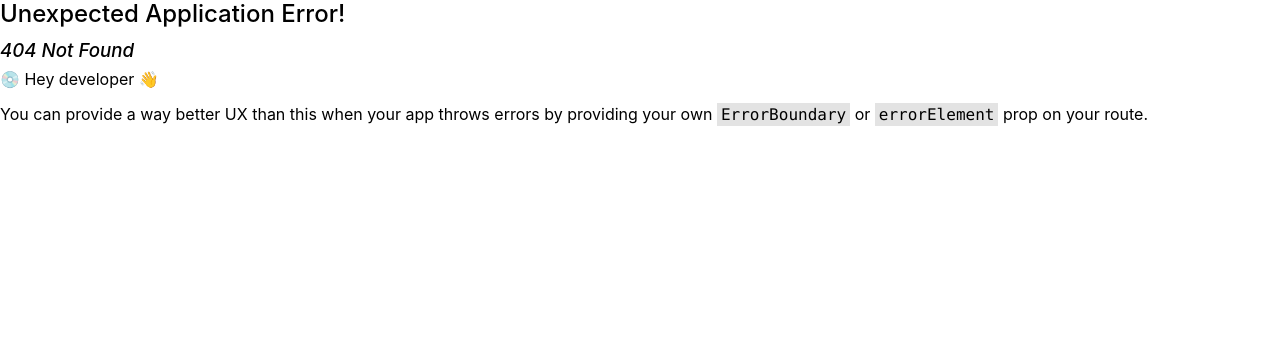
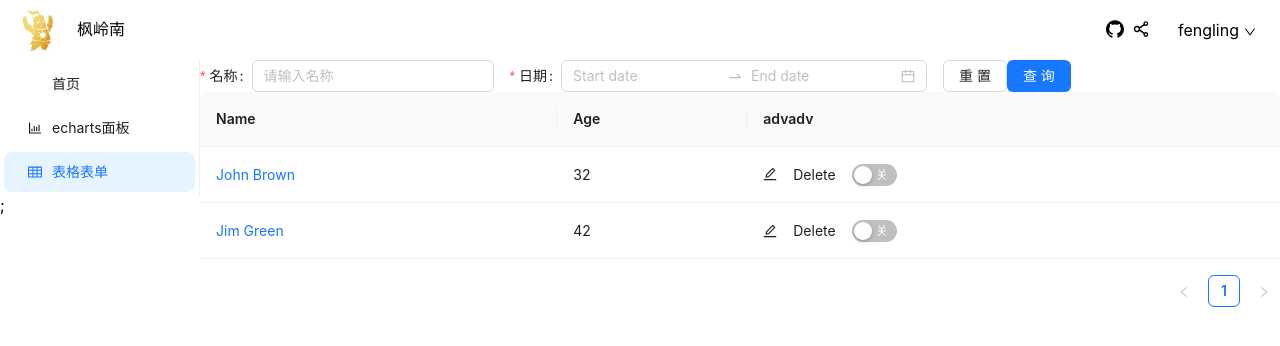
Before and after one commit to Stew0316/react-vite-mobx, a React (Vite) app: page /fengling/home/business in a window 1280 px wide. Before the commit this address had no page. Shown: the top 346 px of the page. Built offline with nearby package versions, Linux system fonts and the light colour scheme.

Commit message:
feat:添加常见表格表单

```diff
--- a/package.json
+++ b/package.json
@@ -15,6 +15,7 @@
     "echarts": "^5.4.2",
     "mobx": "^6.9.0",
     "mobx-react": "^7.6.0",
+    "moment": "^2.29.4",
     "react": "^18.2.0",
     "react-dom": "^18.2.0",
     "react-router": "^6.12.1",
--- a/src/layout/Side.jsx
+++ b/src/layout/Side.jsx
@@ -1,20 +1,25 @@
 import Style from '@/style/Side.module.scss'
 import { Menu } from 'antd';
 import { useState } from 'react';
-import { MailOutlined, SettingOutlined, AppstoreOutlined  } from '@ant-design/icons';
+import { BarChartOutlined, SettingOutlined, TableOutlined  } from '@ant-design/icons';
 import { ICON_CODE } from '@/common/IconFont'
 import { useLocation, useMatch, useNavigate  } from 'react-router';
 //这里的key取路径的最后一部分/home/index取index，/home/index/test取test，方便刷新取location重新赋值
 const items = [
   {
     label: '首页',
-    key: '/',
+    key: '/home/',
     icon: <ICON_CODE type="iconhome" />,
   },
   {
     label: 'echarts面板',
-    key: 'echartsMask',
-    icon: <AppstoreOutlined />,
+    key: '/home/echartsMask',
+    icon: <BarChartOutlined />,
+  },
+  {
+    label: '表格表单',
+    key: '/home/business',
+    icon: <TableOutlined />,
   },
   // {
   //   label: 'Navigation Three - Submenu',
@@ -62,16 +67,15 @@ const items = [
 ]
 
 function Side(props) {
-  const [current, setCurrent] = useState('/');
+
   const locate = useLocation()
   const navi = useNavigate()
   const mat = useMatch(locate.pathname)
-  console.log(mat)
+  const [current, setCurrent] = useState(mat.pathname);
   const onClick = (e) => {
-    console.log('click ', e);
     setCurrent(e.key);
     if(e.key) {
-      navi(`/home/${e.key}`)
+      navi(e.key)
     }
   };
   return (
--- a/src/router/index.jsx
+++ b/src/router/index.jsx
@@ -13,6 +13,7 @@ import Clock from '@/views/others/Clock'
 import People from '@/views/user/People'
 import Tree from "@/views/others/Tree"
 import EchartsMask from "@/views/echarts/EchartsMask";
+import Business from "@/views/business/Business"
 // const route = [
 //   {
 //     path: "/",
@@ -27,6 +28,7 @@ const route = createRoutesFromElements(
     <Route path="home" element={<Home />} >
       <Route index element={<Index />}></Route>
       <Route path="echartsMask" element={<EchartsMask />}></Route>
+      <Route path="business" element={<Business />}></Route>
     </Route>
     <Route path="others" lazy={() => import("../views/others/Others")}>
       <Route index element={<Clock />}></Route>
--- a/src/style/Login.module.scss
+++ b/src/style/Login.module.scss
@@ -5,7 +5,7 @@
   align-items: center;
   :global {
     .cont {
-      width: 50vw;
+      width: 55vw;
       height: 80vh;
       background:  linear-gradient(95deg, rgb(25,80,89) 45%, rgb(255,186,50) 0);
       border-radius: 10px;
--- /dev/null
+++ b/src/views/business/Business.jsx
@@ -0,0 +1,112 @@
+import { Button, DatePicker, Form, Input, Space, Table, Tag, Switch, Popconfirm, Modal    } from 'antd';
+import { EditOutlined,   } from '@ant-design/icons';
+import { useState } from 'react';
+const { RangePicker } = DatePicker;
+
+function Business() {
+  const [opend, setOpend] = useState(false)
+  function open(data,val) {
+    setOpend(true)
+  }
+  function onFinish(e) {
+    console.log('onFinish', e)
+  }
+
+  function itemChange(e,val) {
+    console.log(e,val)
+  }
+  function confirm(data) {
+    console.log('fffff')
+  }
+  function cancel(data) {
+    console.log('eeee')
+  }
+  const columns = [
+    {
+      title: 'Name',
+      dataIndex: 'name',
+      key: 'name',
+      render: (text) => <a>{text}</a>,
+    },
+    {
+      title: 'Age',
+      dataIndex: 'age',
+      key: 'age',
+    },
+    {
+      title: 'advadv',
+      dataIndex: 'advadv',
+      render: (_, record) => (
+        // react此处与vue有较大不同，vue是走的双向绑定加slot，react此处是视图与ui无关联，数据是分开的，通过返回值的形式来手动改变数据
+        <Space size="middle">
+          <span onClick={() => open(_, record)}>
+            <EditOutlined />
+          </span>
+          <Popconfirm
+            title="Delete the task"
+            description="Are you sure to delete this task?"
+            onConfirm={() =>confirm(record)}
+            onCancel={() =>cancel(record)}
+            okText="Yes"
+            cancelText="No"
+          >
+            <span>Delete</span>
+          </Popconfirm>
+
+          <Switch checkedChildren="开" unCheckedChildren="关" onChange={(e) => itemChange(e,record)}></Switch>
+        </Space>
+      )
+    }
+  ]
+  const data = [
+    {
+      key: '1',
+      name: 'John Brown',
+      age: 32,
+      address: 'New York No. 1 Lake Park',
+    },
+    {
+      key: '2',
+      name: 'Jim Green',
+      age: 42,
+      address: 'London No. 1 Lake Park',
+    },
+
+  ]
+  return (
+    <>
+      <Form
+        layout='inline'
+
+        onFinish={onFinish}
+      >
+        <Form.Item
+          label="名称"
+          rules={[{ required: true, message: '请输入名称'}]}
+          name='name'
+        >
+          <Input placeholder="请输入名称" />
+        </Form.Item>
+        <Form.Item
+          label="日期"
+          rules={[{ required: true, message: '请选择时间',}]}
+          name='time'
+        >
+          <RangePicker />
+        </Form.Item>
+        <Form.Item >
+          <Button>重置</Button>
+          <Button htmlType="submit" type="primary">查询</Button>
+        </Form.Item>
+      </Form>
+      <Table columns={columns} dataSource={data} />
+      <Modal title="Basic Modal" open={opend} onOk={() => setOpend(false)} onCancel={() => setOpend(false)}>
+        <p>Some contents...</p>
+        <p>Some contents...</p>
+        <p>Some contents...</p>
+      </Modal>
+    </>
+  )
+}
+
+export default Business;
```
Also changed, not shown: 1 other file (tests, documents, lock files or other folders).
